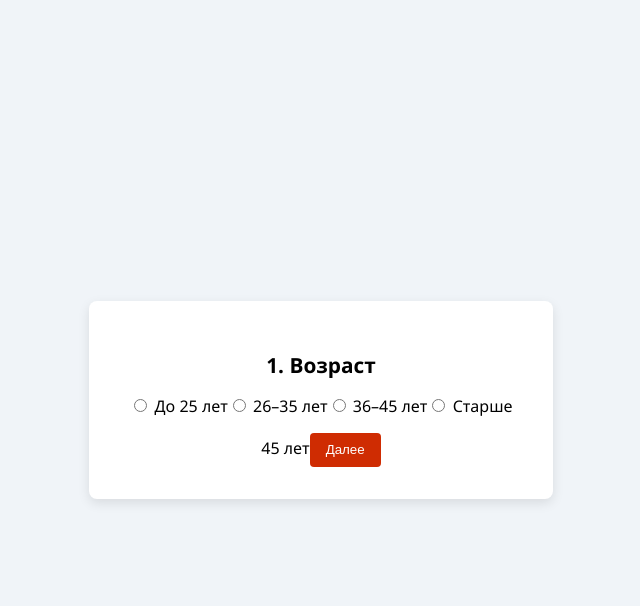
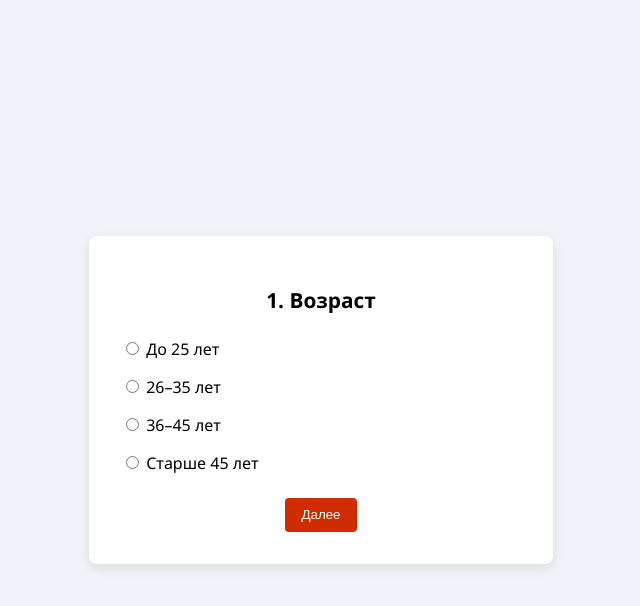
Before and after one commit to irinaburljaeva/Proverka, a plain HTML site: page index.html in a window 1280 px wide. Both pictures are taken after a click on the button "Начать тест". Shown: the whole page, without its empty margins (319-959 px from the left). Drawn offline with nearby package versions, Linux system fonts and the light colour scheme.

Commit message:
Update index.html

```diff
--- a/index.html
+++ b/index.html
@@ -24,7 +24,8 @@
       width: 100%;
     }
     h2 { margin-bottom: 1rem; font-size: 1.3rem; }
-    .options label { display: block; margin: 0.5rem 0; text-align: left; cursor: pointer; }
+    .options { display: flex; flex-direction: column; text-align: left; }
+    .options label { margin: 0.5rem 0; cursor: pointer; }
     button {
       margin-top: 1rem;
       padding: 0.6rem 1rem;
@@ -41,6 +42,11 @@
     }
     #bmiValue { margin-top: 0.5rem; font-weight: bold; }
     img { max-width: 100%; border-radius: 6px; margin-top: 1rem; }
+    .flash-red { animation: flash 1s infinite alternate; }
+    @keyframes flash {
+      from { background-color: #ffe5e5; }
+      to { background-color: #ffb3b3; }
+    }
   </style>
 </head>
 <body>
@@ -49,6 +55,8 @@
     <h2>Узнать, есть ли у меня склонность к отёкам?</h2>
     <button id="startBtn">Начать тест</button>
   </div>
+
+  <script src="https://cdn.jsdelivr.net/npm/canvas-confetti@1.6.0/dist/confetti.browser.min.js"></script>
 
   <script>
     const slides = [
@@ -93,11 +101,11 @@
 
     const results = {
       low: {
-        text: "Просто восхитительно! 🥳 У вас низкая склонность к отёчности. Отеки маловероятны или кратковременны 🔥<br><br>🔸 Избегайте резкого повышения натрия (соль, фастфуд)<br>🔸 Поддерживайте текущее состояние шагательными тренировками<br><br>В клубе ШАГАЙ ДОМА⚡ 280+ тренировок, которые помогут вам поддерживать фигуру и не дадут отекам появиться!<br><br>Избавься от лишней воды в теле с помощью наших эффективных противоотечных тренировок! ⬇️",
+        text: "Просто восхитительно! 🥳 У вас низкая склонность к отёчности. Отеки маловероятны или кратковременны 🔥<br><br>🔸 Избегайте резкого повышения натрия (соль, фастфуд)<br>🔸 Поддерживайте текущее состояние шагательными тренировками<br><br>В клубе ШАГАЙ ДОМА⚡ 280+ тренировок, которые помогут вам поддерживать фигуру и не дадут отёкам появиться!<br><br>Избавься от лишней воды в теле с помощью наших эффективных противоотечных тренировок! ⬇️",
         img: "low.jpg"
       },
       medium: {
-        text: "У вас умеренная склонность к отёчности! 🤗 Это значит, что отеки могут появляться на фоне цикла, питания, жары или малоподвижности.<br><br>🔸 Следите за натрием в питании<br>🔸 Используйте мягкие лимфодренажные средства (массаж, отвар петрушки)<br>🔸 Больше движения, особенно вечером – идеально выполнять 1-2 шагательные тренировки в день<br><br>Чтобы избавиться от отёков и сократить их частоту, начните заниматься по нашим анти-отёчным тренировкам уже сегодня!<br><br>В клубе ШАГАЙ ДОМА⚡ 280+ тренировок, которые помогут поддерживать фигуру и не дадут отекам появиться!<br><br>Избавься от лишней воды в теле уже сегодня ⬇️",
+        text: "У вас умеренная склонность к отёчности! 🤗 Это значит, что отёки могут появляться на фоне цикла, питания, жары или малоподвижности.<br><br>🔸 Следите за натрием в питании<br>🔸 Используйте мягкие лимфодренажные средства (массаж, отвар петрушки)<br>🔸 Больше движения, особенно вечером – идеально выполнять 1-2 шагательные тренировки в день<br><br>Чтобы избавиться от отёков и сократить их частоту, начните заниматься по нашим анти-отёчным тренировкам уже сегодня!<br><br>В клубе ШАГАЙ ДОМА⚡ 280+ тренировок, которые помогут поддерживать фигуру и не дадут отёкам появиться!<br><br>Избавься от лишней воды в теле уже сегодня ⬇️",
         img: "medium.jpg"
       },
       high: {
@@ -147,11 +155,14 @@
         btn.addEventListener("click", nextSlide);
 
       } else {
+        const optionsDiv = document.createElement("div");
+        optionsDiv.className = "options";
         s.options.forEach(o => {
           const label = document.createElement("label");
           label.innerHTML = `<input type="radio" name="opt" value="${o.value}"> ${o.text}`;
-          quiz.appendChild(label);
+          optionsDiv.appendChild(label);
         });
+        quiz.appendChild(optionsDiv);
 
         const btn = document.createElement("button");
         btn.textContent = current < slides.length - 1 ? "Далее" : "Завершить";
@@ -186,13 +197,19 @@
       else res = results.high;
 
       quiz.innerHTML = `
+        <img src="${res.img}" alt="Результат">
         <h2>${res.text}</h2>
-        <img src="${res.img}" alt="Результат">
         <a href="https://walk-walk.ru/?utm_source=quiz" target="_blank">
           <button>Перейти к тренировкам</button>
         </a>
       `;
+
+      if (score <= 13) {
+        confetti();
+      } else {
+        quiz.classList.add("flash-red");
+      }
     }
   </script>
 </body>
-  </html>
+</html>
```
